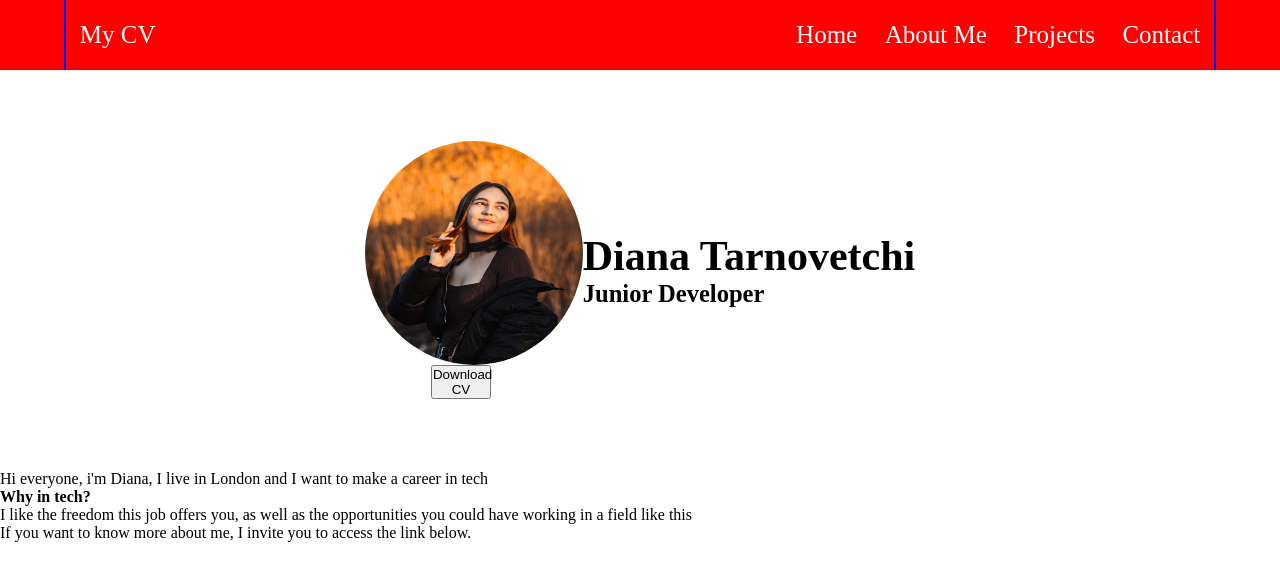
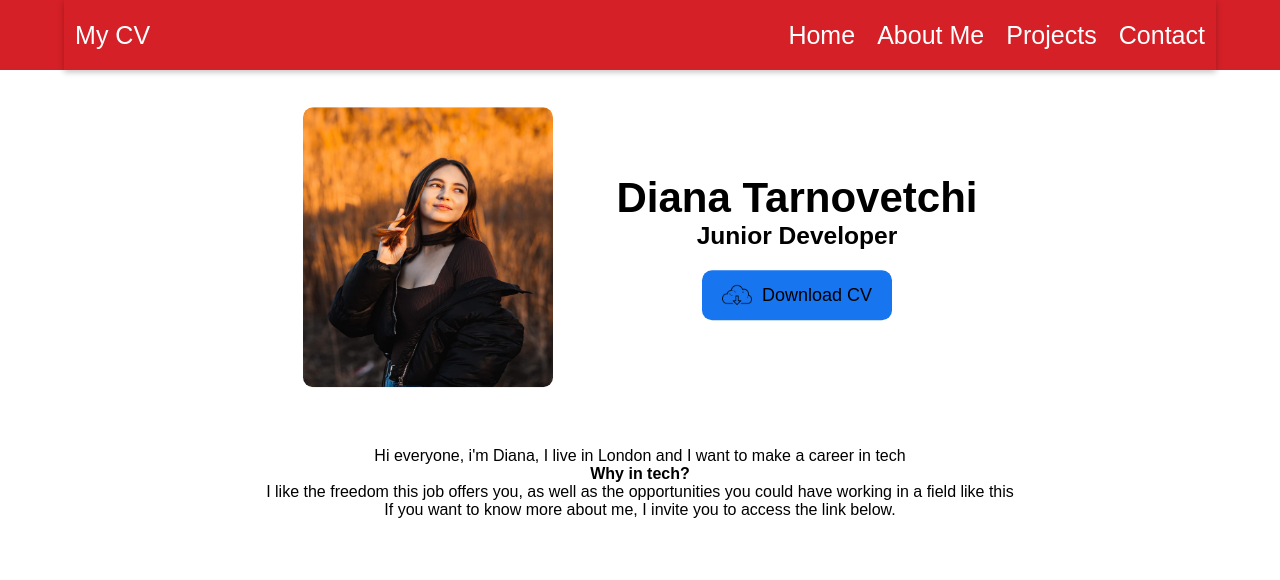
Before and after one commit to dianatarnovetchi/cv, a plain HTML site: page index.html in a window 1280 px wide. Drawn offline with Linux system fonts and the light colour scheme; a web font is replaced by a local one.

Commit message:
styled homepage

```diff
--- a/index.html
+++ b/index.html
@@ -25,18 +25,20 @@
             </li>
         </ul>
     </nav>
+    <div class="wrapper">
         <header class="main-content">
             <div class="avatar">
                 <img src="./images/0A982295-752A-4A34-A964-3C95FD1C6342.JPG" alt=""  width="250">
-            <div class="download-btn">
-                <button>
-                    Download CV
-                </button>
-            </div>
             </div>
             <div class="head-text">
                 <h1>Diana Tarnovetchi</h1>
                 <h3>Junior Developer</h3>
+                <div class="download-btn">
+                    <a href="#" class="btn">
+                        <img src="./images/download.png" alt="img download" width="30">
+                        Download CV
+                    </a>
+                </div>
             </div>
             </header>
            <section>
@@ -46,5 +48,6 @@
                    <p>If you want to know more about me, I invite you to access the link below.</p>
                   </p>
            </section>
+    </div>
 </body>
 </html>
--- a/style.css
+++ b/style.css
@@ -1,7 +1,10 @@
+@import url('https://fonts.googleapis.com/css2?family=Ramabhadra&display=swap');
+
 * {
     box-sizing: border-box;
     margin: 0;
     padding: 0;
+    font-family: 'Ramabhadra', sans-serif;
 }
 
 nav {
@@ -10,19 +13,21 @@ nav {
     display: flex;
     align-items: center ;
     justify-items: space-between;
-    background-color: red;
+    background-color: #d52027;
+    position: absolute;
+
 }
 
 ul {
     width: 90%;
     height: 100%;
-    background-color: red;
+    background-color: #d52027;
     margin: auto;
-    border-left: 2px solid blue;
-    border-right: 2px solid blue;
     display: inherit;
     justify-content: space-around;
     align-items: center;
+    box-shadow: 0 2px 6px rgb(0 0 0 / 25%);
+
 }
 
 #logo {
@@ -44,9 +49,12 @@ a {
     align-items: center;
     height: 400px;
     justify-content: center;
-
+    gap: 5%;
 }
 
+li {
+    z-index: 2;
+}
 .avatar {
     height: 100%;
     display: flex;
@@ -56,18 +64,51 @@ a {
 
 }
 
-.download-btn > button{
-    width: 70%;
-    margin: auto;
+.download-btn {
+    display: flex;
+    align-items: center;
+    justify-content: center;
 }
 
+.download-btn > .btn{
+    border-radius: 10px;
+    border: none;
+    padding: 10px 20px;
+    margin-top: 20px;
+    background-color: #1875f0;
+    color: black;
+    font-size: 18px;
+    display: flex;
+    align-items: center;
+}
+
+.btn > img {
+    margin-right: 10px;
+    display: flex;
+    flex-direction: row;
+}
 .avatar > img{
-    border-radius: 100%;
-    width: 218px;
-    height: 224px;
+    border-radius: 10px;
+    width: 250px;
+    height: 280px;
 
 }
 
 .head-text{
     font-size: 21px;
+    display: inherit;
+    flex-direction: column;
+    text-align: center;
+    ;
 }
+
+section {
+    display: flex;
+    flex-direction: column;
+    justify-content: center;
+    align-items: center;
+}
+
+.wrapper {
+    transform: translate(0, 10%);
+}
```
Also changed, not shown: images/download.png (added), images/icons8-downloading-updates-25.png (added), 2 other files. Lines whose indentation alone changed are shown as unchanged.
